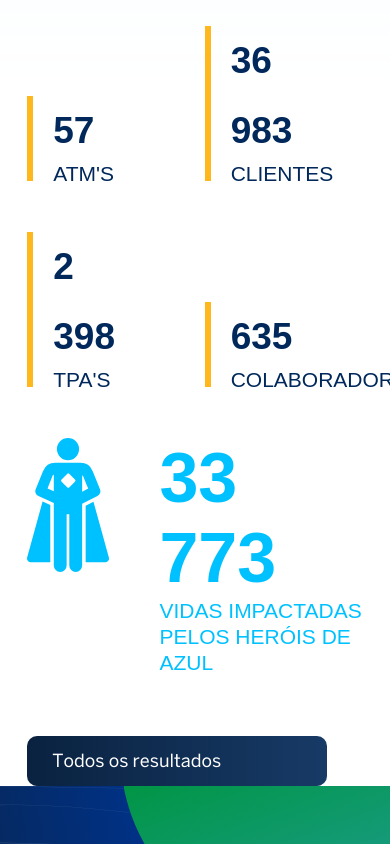
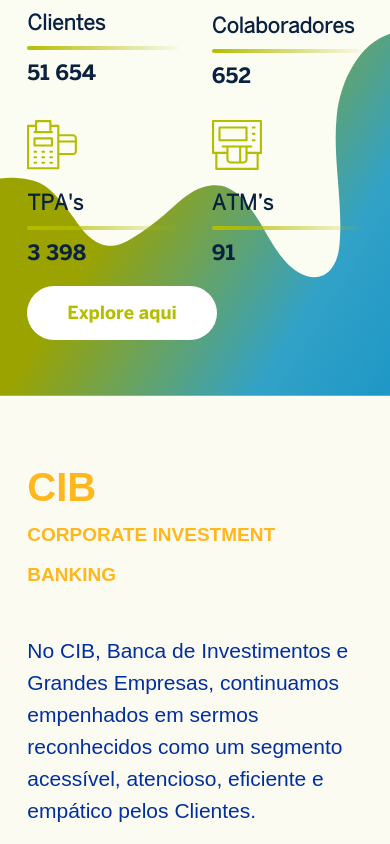
Before and after one commit to TrellixVulnTeam/standaed-bank-microsite-2021_6O7Q, a website: page index.html in a window 390 px wide. Shown: the part 3280-4124 px from the top of the page. Drawn offline with nearby package versions, Linux system fonts and the light colour scheme.

Commit message:
Mobile/Section4-1

```diff
--- a/index.html
+++ b/index.html
@@ -144,11 +144,6 @@
 
       <!-- ------- Section1 - Desktop - Start ------- -->
     <section id="01" class="section section--1 on-desktop ">
-      <!-- <header class="section__header section__header--big section__header--tablet">
-        <a href="#02" class="arrow-button">
-          <img src="img/proximo.svg" alt="Botão próximo">
-        </a>
-      </header> -->
       <div class="wrapper1">
         <div class="header1">
           <h3 class="section1-text__number">01</h3>
@@ -791,9 +786,9 @@
             </div>
           </div>
         </header>
-      <!-- ------- Slide 1 ------- -->
+
       <div class="slide">
-        <!-- ------- Desktop ------- -->
+        <!-- ------- Section4-1 - Desktop - Start ------- -->
         <section class="section section--4-1 on-desktop">
           <div class="wrapper1">
             <div class="header2">
@@ -869,6 +864,8 @@
 
             </div>
         </section>
+        <!-- ------- Section4-1 - Desktop - End ------- -->
+
         <!-- ------- Tablet ------- -->
         <section class="section section--4 on-tablet">
           <div class="wrapper padr">
@@ -1536,94 +1533,69 @@
       <div class="dots"></div>
       </div>
     </section>
-    <!-- ------- Slide 1 ------- -->
-    <section class="section section--4 on-phone">
-      <div class="wrapper wrapper--mobile">
-        <h3 class="section-number text-orange u-margin-top-medium"     data-aos="fade-right"
-          data-aos-offset="50"
-          data-aos-delay="50"
-          data-aos-duration="800"
-          data-aos-easing="ease-in-out">04</h3>
-        <div class="container__left container__left--4">
-          <h1 class="section__title text-orange"     data-aos="fade-right"
-            data-aos-offset="50"
-            data-aos-delay="50"
-            data-aos-duration="800"
-            data-aos-easing="ease-in-out">
-            Os resultados <br />da nossa <br />
-            estratégia
-          </h1>
-          <div class="global-items">
-            <div class="global-item"     data-aos="fade-right"
-              data-aos-offset="50"
-              data-aos-delay="50"
-              data-aos-duration="500"
-              data-aos-easing="ease-in-out">
-              <div class="global-item__text">
-                <h4 class="global-item__text--number">57</h4>
-                <p class="global-item__text--title">ATM's</p>
-              </div>
-            </div>
-            <div class="global-item"     data-aos="fade-right"
-              data-aos-offset="50"
-              data-aos-delay="50"
-              data-aos-duration="1000"
-              data-aos-easing="ease-in-out">
-              <div class="global-item__text">
-                <h4 class="global-item__text--number">36 983</h4>
-                <p class="global-item__text--title">Clientes</p>
-              </div>
-            </div>
-            <div class="global-item"     data-aos="fade-right"
-              data-aos-offset="50"
-              data-aos-delay="50"
-              data-aos-duration="1500"
-              data-aos-easing="ease-in-out">
-              <div class="global-item__text">
-                <h4 class="global-item__text--number">2 398</h4>
-                <p class="global-item__text--title">TPA's</p>
-              </div>
-            </div>
-            <div class="global-item"     data-aos="fade-right"
-              data-aos-offset="50"
-              data-aos-delay="50"
-              data-aos-duration="2000"
-              data-aos-easing="ease-in-out">
-              <div class="global-item__text">
-                <h4 class="global-item__text--number">635</h4>
-                <p class="global-item__text--title">Colaboradores</p>
-              </div>
-            </div>
-            <div class="heroes-item"     data-aos="fade-right"
-              data-aos-offset="50"
-              data-aos-delay="50"
-              data-aos-duration="2200"
-              data-aos-easing="ease-in-out">
-              <img
-                src="img/hero.svg"
-                alt="Clients"
-                class="heroes-item__icon"
-                />
-              <div class="heroes-item__text">
-                <h4 class="heroes-item__text--number">33 773</h4>
-                <p class="heroes-item__text--title">
-                  Vidas impactadas<br />
-                  Pelos heróis de azul
-                </p>
-              </div>
-            </div>
-          </div>
-          <a href="assets/Cap4_Operacionalizacao_da_Estrategia.pdf" target="_blank" rel="noreferrer" class="button button--long65"     data-aos="fade-right"
-            data-aos-offset="50"
-            data-aos-delay="50"
-            data-aos-duration="2000"
-            data-aos-easing="ease-in-out"
-            >Todos os resultados</a
-            >
-        </div>
-        <div class="container__right container__right--4"></div>
-      </div>
-    </section>
+
+  <!-- ------- Section4-1 - Mobile - Start ------- -->
+  <section id="04-1" class="section section--4-1 on-tablet on-phone">
+    <div class="wrapper wrapper-section4-1"             data-aos="fade-right"
+      data-aos-offset="-1000"
+      data-aos-delay="50"
+      data-aos-duration="800"
+      data-aos-easing="ease-in-out">
+        <h3 class="section4-1-text__number">04</h3>
+        <h1 class="section4-1-text__title">
+          Os Resultados da <br>Estratégia do SBA
+        </h1>
+        <h2 class="section4-1-text__subtitle">
+          Através de uma performance de excelência com o Cliente no centro, é possível!
+        </h2>
+        <div class="container-indicators-mobile">
+          <div class="indicators">
+            <img class="indicators__icon" src="img/section4-1-clientes.svg" alt="Botão anterior">
+            <h3 class="indicators__title">Clientes</h3>
+            <div class="indicators__line indicators__line-1"></div>
+            <h2 class="indicators__number">51 654</h2>
+          </div>
+          <div class="indicators">
+            <img class="indicators__icon" src="img/section4-1-colaboradores.svg" alt="Botão anterior">
+            <h3 class="indicators__title">Colaboradores</h3>
+            <div class="indicators__line indicators__line-2"></div>
+            <h2 class="indicators__number">652</h2>
+          </div>
+        </div>
+        <div class="container-indicators-mobile">
+          <div class="indicators">
+            <img class="indicators__icon" src="img/section4-1-tpa.svg" alt="Botão anterior">
+            <h3 class="indicators__title">TPA's</h3>
+            <div class="indicators__line indicators__line-3"></div>
+            <h2 class="indicators__number">3 398</h2>
+          </div>
+          <div class="indicators">
+            <img class="indicators__icon" src="img/section4-1-atm.svg" alt="Botão anterior">
+            <h3 class="indicators__title">ATM’s</h3>
+            <div class="indicators__line indicators__line-4"></div>
+            <h2 class="indicators__number">91</h2>
+          </div>
+        </div>
+        <div class="section-button section4-1-button">
+          <a
+            class="section-button__link button-section4-1-color"
+            href="assets/Cap1_Introducao.pdf"
+            target="_blank"
+            rel="noreferrer"
+          >
+          Explore aqui
+          </a>
+        </div>
+    </div>
+    <img
+    class="element-image-tablet"
+    src="img/section4-1-element.svg"
+    alt="PCA e PCE"
+    />
+  </section>
+  <!-- ------- Section4-1 - Mobile - End ------- -->
+
+
     <!-- ------- Slide 2 ------- -->
     <section class="section section--4-1 on-phone">
       <!-- <img class="design-lines design-lines--03" src="img/design_element.png" alt="Branding element"> -->
--- a/sass/layout/_section4-1.scss
+++ b/sass/layout/_section4-1.scss
@@ -7,7 +7,7 @@
       padding-top: 0;
     }
     @include respond(phone) {
-      background-image: url(../img/section3-background-phone.svg);
+      background-image: url(../img/section4-1-background-mobile.svg);
       padding-top: 0;
     }
   }
@@ -125,7 +125,11 @@
     margin-bottom: 13rem !important;
   }
   @include respond(phone){
-    margin-bottom: 5rem !important;
+    margin-bottom: 0 !important;
+    position: absolute;
+    bottom: 6rem;
+    background-image: none;
+    background-color: $white;
   }
 }
 
@@ -137,10 +141,16 @@
 }
 
 .indicators {
+  @include respond(phone) {
+    width: 45%;
+  }
   &__icon {
     // width: 100%;
     // height: 100%;
     margin-bottom: 1.4rem;
+    @include respond(phone) {
+      width: 5rem;
+    }
 
   }
 
@@ -149,6 +159,10 @@
     color: $azul-petroleo;
     font-size: 3.2rem;
     line-height: 3.8rem;
+    @include respond(phone) {
+      font-size: 2.1rem;
+      line-height: 2.8rem;
+    }
   }
 
 
@@ -160,8 +174,9 @@
     margin-top: 1.5rem;
     @include respond(phone) {
       height: 0.4rem;
-      width: 25rem;
-      margin-bottom: 1.3rem;
+      width: 100% !important;
+      margin-bottom: 0.9rem;
+      margin-top: 0.9rem;
     }
   }
 
@@ -183,5 +198,25 @@
     color: $azul-petroleo;
     font-size: 4.6rem;
     line-height: 5.4rem;
+    @include respond(phone) {
+      font-size: 2.1rem;
+      line-height: 2.8rem;
+    }
   }
 }
+
+.wrapper-section4-1 {
+  z-index: 100000;
+}
+
+.container-indicators-mobile {
+  display: flex;
+  flex-wrap: wrap;
+  justify-content: space-between;
+  width: 100%;
+  margin-bottom: 3rem;
+}
+
+.button-section4-1-color {
+  color: $lima !important;
+}
```
Also changed, not shown: css/style.css, img/section4-1-background-mobile.svg (added), img/section4-1-element.svg (added).
